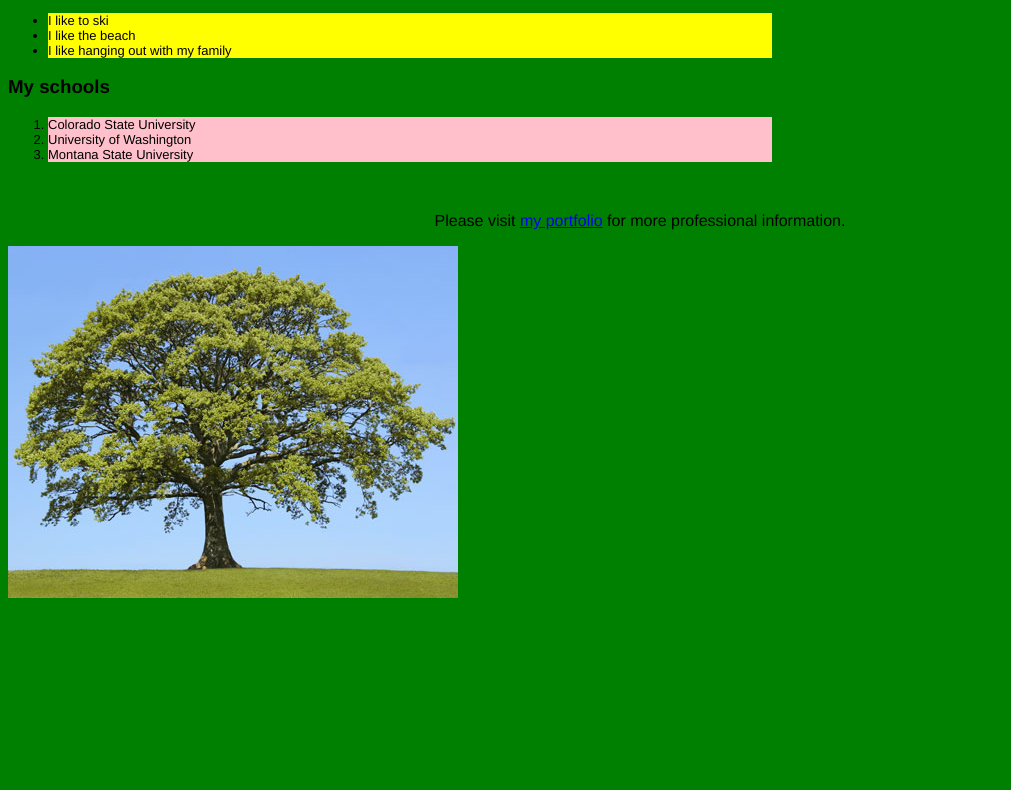
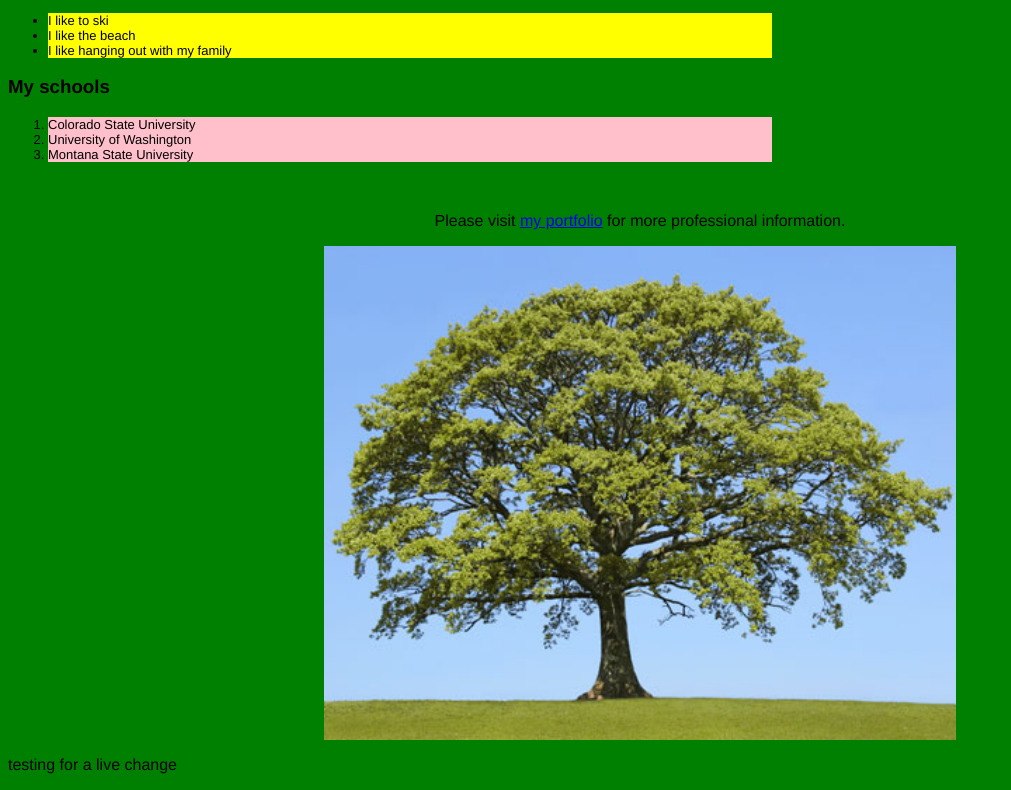
Before and after one commit to hawthornephotos/hawthornephotos.github.io, a plain HTML site: page index.html in a window 1280 px wide. Shown: the part 607-1397 px from the top of the page, without its empty margins (0-1011 px from the left). Before the commit the page ends 1217 px from the top, so only its background shows below. Drawn offline with Linux system fonts and the light colour scheme.

Commit message:
center tree

```diff
--- a/index.html
+++ b/index.html
@@ -24,5 +24,6 @@
 	<br>
 	<p class="my_link">Please visit <a href= "https://stephaniehawthorne.wixsite.com/stephaniehawthorne" target=blank> my portfolio</a> for more professional information.</p>
 	<img class="tree" src="images/tree.jpg"/>
+	<p>testing for a live change</p>
 </body>
 </html>
--- a/style.css
+++ b/style.css
@@ -19,12 +19,15 @@ li{
 }
 .my_link{
 	text-align: center;
-	text-decoration: italics;
+	font-style: italics;
 }
 .kitty{
 	height: 400px;
 	width: 200px;
 }
 .tree{
-
+	display: block;
+  	margin-left: auto;
+ 	margin-right: auto;
+  	width: 50%;
 }
```
